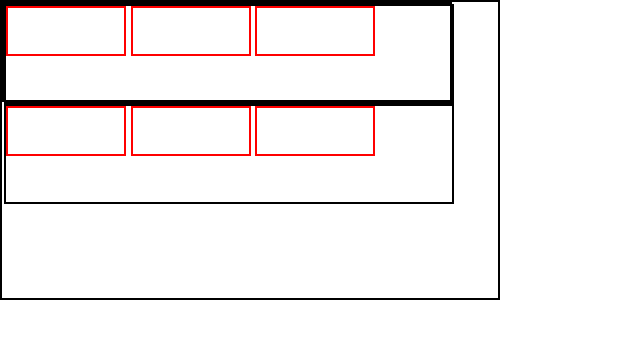
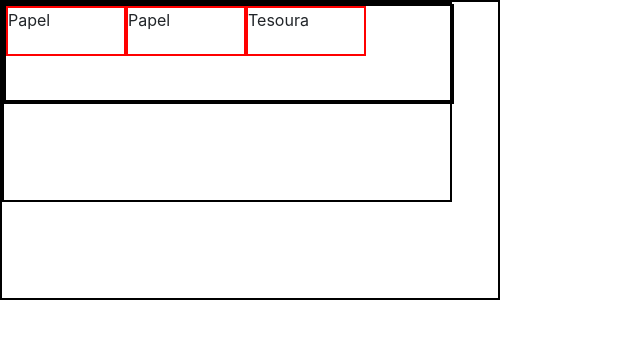
Before and after one commit to SilvioCarlos12/Jogodamemoria, a plain HTML site: page telas/telajogo.html in a window 1280 px wide. Shown: the whole page, without its empty margins (0-640 px from the left). Drawn offline with nearby package versions, Linux system fonts and the light colour scheme.

Commit message:
colocando valores dinamicos

```diff
--- a/js/logica.js
+++ b/js/logica.js
@@ -12,3 +12,8 @@ console.log(manipula);
 //     console.log(manipula[index] + manipula[index]);
 
 // }
+for (let index = 0; index < manipula.length / 2; index++) {
+    $("#linha1").append(`<div class="item" id= "${index}" > <p> ${manipula[index]}</p>   </div>`);
+
+
+}
--- a/telas/telajogo.html
+++ b/telas/telajogo.html
@@ -15,30 +15,18 @@
 <body>
     <section class="caixa">
         <div class="linha">
-            <div class="linha">
+            <div class="linha" id="linha1">
 
-                <div class="item">
 
-                </div>
-                <div class="item">
 
-                </div>
-                <div class="item">
+            </div>
+        </div>
+        <div class="linha" id="linha2">
 
-                </div>
-            </div>
-            <div class="linha">
 
-                <div class="item">
 
-                </div>
-                <div class="item">
-
-                </div>
-                <div class="item">
-
-                </div>
-            </div>
+        </div>
+        </div>
     </section>
 
     <script src="/js/logica.js"></script>
```
